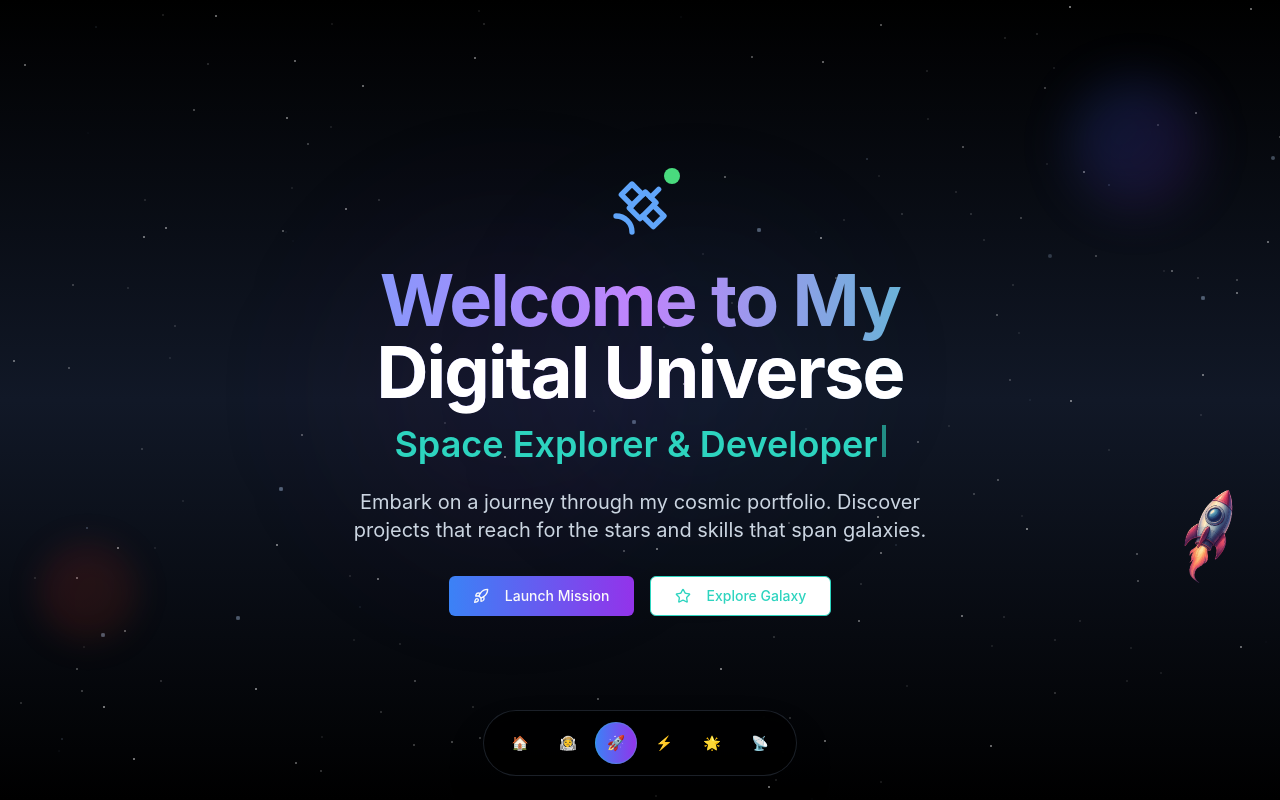
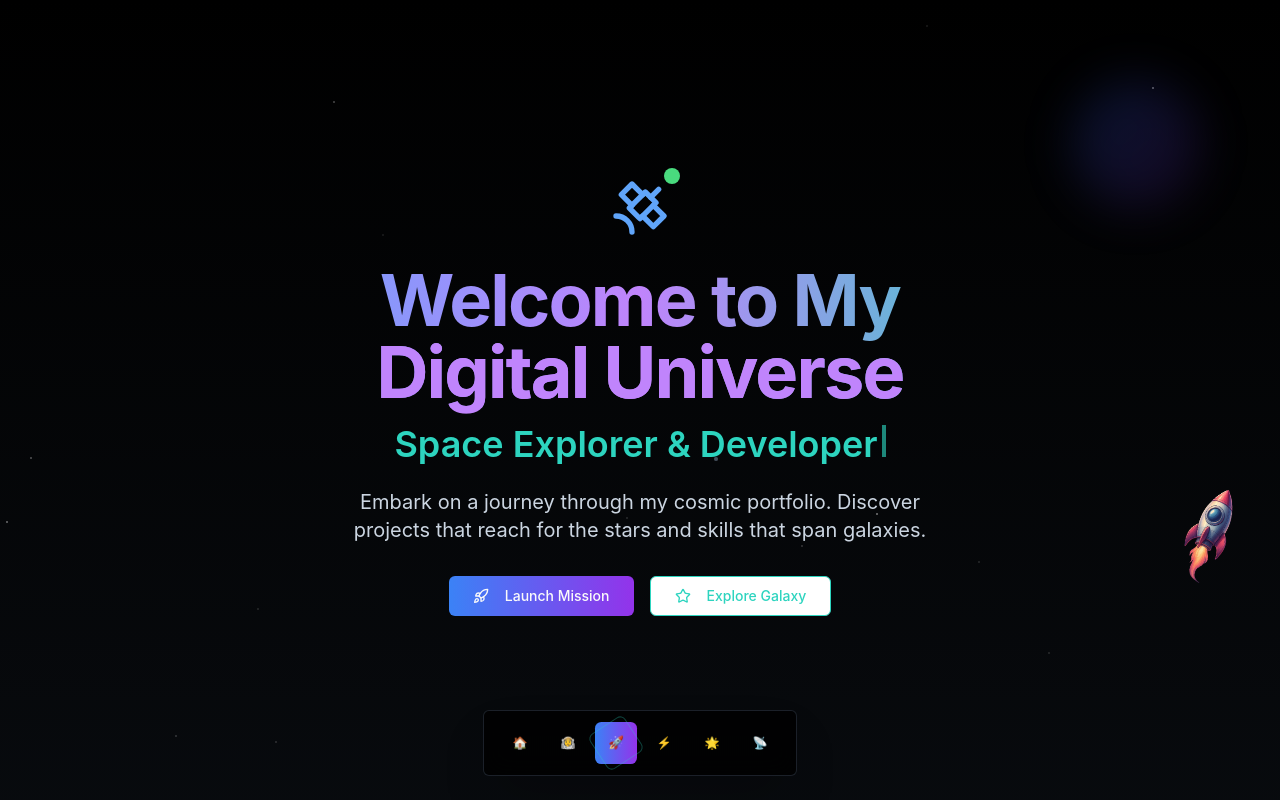
Before and after one commit to kushalsdesk/space_port, a Next.js app: page / in a window 1280 px wide. Shown: the top 800 px of the page. Built offline with nearby package versions, Linux system fonts and the light colour scheme.

Commit message:
redesined navbar icons and styling

```diff
--- a/app/globals.css
+++ b/app/globals.css
@@ -3,10 +3,27 @@
 @tailwind utilities;
 
 body {
-  font-family: -apple-system, BlinkMacSystemFont, "Segoe UI", "Roboto", "Oxygen", "Ubuntu", "Cantarell", "Fira Sans",
-    "Droid Sans", "Helvetica Neue", sans-serif;
+    font-family:
+        -apple-system, BlinkMacSystemFont, "Segoe UI", "Roboto", "Oxygen",
+        "Ubuntu", "Cantarell", "Fira Sans", "Droid Sans", "Helvetica Neue",
+        sans-serif;
     -webkit-font-smoothing: antialiased;
     -moz-osx-font-smoothing: grayscale;
+    /* Prevent mobile viewport issues */
+    overflow-x: hidden;
+}
+
+/* Fix for mobile viewport height issues */
+html {
+    height: 100%;
+    height: -webkit-fill-available;
+}
+
+body {
+    min-height: 100vh;
+    min-height: -webkit-fill-available;
+    /* Use CSS custom property for consistent viewport height */
+    min-height: calc(var(--vh, 1vh) * 100);
 }
 
 @layer utilities {
@@ -28,6 +45,19 @@ body {
     .focus-visible:focus-visible {
         outline: 2px solid #06b6d4;
         outline-offset: 2px;
+    }
+
+    /* Mobile viewport fix utilities */
+    .min-h-screen-mobile {
+        min-height: 100vh;
+        min-height: -webkit-fill-available;
+        min-height: calc(var(--vh, 1vh) * 100);
+    }
+
+    .h-screen-mobile {
+        height: 100vh;
+        height: -webkit-fill-available;
+        height: calc(var(--vh, 1vh) * 100);
     }
 }
 
@@ -182,3 +212,17 @@ body {
         border-color: rgb(255 255 255 / 0.3);
     }
 }
+
+/* Mobile-specific fixes */
+@media screen and (max-width: 768px) {
+    /* Prevent horizontal scroll on mobile */
+    body {
+        overflow-x: hidden;
+    }
+
+    /* Ensure fixed backgrounds work properly on mobile */
+    .fixed {
+        -webkit-transform: translateZ(0);
+        transform: translateZ(0);
+    }
+}
--- a/components/fixed-space-background.tsx
+++ b/components/fixed-space-background.tsx
@@ -1,10 +1,67 @@
-"use client"
+"use client";
 
-import { motion } from "framer-motion"
+import { motion } from "framer-motion";
+import { useEffect, useState } from "react";
 
 export default function FixedSpaceBackground() {
+  const [viewportHeight, setViewportHeight] = useState("100vh");
+
+  useEffect(() => {
+    const updateViewportHeight = () => {
+      // Use the actual viewport height, accounting for mobile browser UI
+      const vh = window.innerHeight;
+      setViewportHeight(`${vh}px`);
+
+      // Also set CSS custom property for consistent use
+      document.documentElement.style.setProperty("--vh", `${vh * 0.01}px`);
+    };
+
+    // Initial set
+    updateViewportHeight();
+
+    // Update on resize and orientation change
+    window.addEventListener("resize", updateViewportHeight);
+    window.addEventListener("orientationchange", updateViewportHeight);
+
+    // Also update on scroll for mobile browsers that change viewport height
+    let ticking = false;
+    const handleScroll = () => {
+      if (!ticking) {
+        requestAnimationFrame(() => {
+          updateViewportHeight();
+          ticking = false;
+        });
+        ticking = true;
+      }
+    };
+
+    window.addEventListener("scroll", handleScroll, { passive: true });
+
+    return () => {
+      window.removeEventListener("resize", updateViewportHeight);
+      window.removeEventListener("orientationchange", updateViewportHeight);
+      window.removeEventListener("scroll", handleScroll);
+    };
+  }, []);
+
   return (
-    <div className="fixed inset-0 z-0 bg-gradient-to-b from-black via-gray-900 to-black">
+    <div
+      className="fixed inset-0 z-0"
+      style={{
+        background:
+          "linear-gradient(to bottom, #000000 0%, #1f2937 50%, #000000 100%)",
+        minHeight: viewportHeight,
+        height: viewportHeight,
+        // Ensure it covers beyond viewport boundaries
+        top: 0,
+        left: 0,
+        right: 0,
+        bottom: 0,
+        // Add extra coverage for mobile viewport changes
+        paddingBottom: "20vh",
+        marginBottom: "-20vh",
+      }}
+    >
       {/* Static blinking stars - optimized for performance */}
       {[...Array(150)].map((_, i) => (
         <motion.div
@@ -12,7 +69,7 @@ export default function FixedSpaceBackground() {
           className="absolute w-0.5 h-0.5 bg-white rounded-full"
           style={{
             left: `${Math.random() * 100}%`,
-            top: `${Math.random() * 100}%`,
+            top: `${Math.random() * 120}%`, // Extended beyond 100% for mobile coverage
             willChange: "opacity, transform",
           }}
           animate={{
@@ -35,7 +92,7 @@ export default function FixedSpaceBackground() {
           className="absolute w-1 h-1 bg-blue-200 rounded-full"
           style={{
             left: `${Math.random() * 100}%`,
-            top: `${Math.random() * 100}%`,
+            top: `${Math.random() * 120}%`, // Extended beyond 100% for mobile coverage
             willChange: "opacity, transform",
           }}
           animate={{
@@ -51,13 +108,19 @@ export default function FixedSpaceBackground() {
         />
       ))}
 
-      {/* Static nebula effects */}
+      {/* Static nebula effects - extended for mobile */}
       <div className="absolute top-1/4 left-1/4 w-64 h-64 sm:w-96 sm:h-96 bg-gradient-radial from-purple-900/10 to-transparent rounded-full blur-3xl" />
       <div className="absolute bottom-1/3 right-1/3 w-48 h-48 sm:w-80 sm:h-80 bg-gradient-radial from-blue-900/10 to-transparent rounded-full blur-3xl" />
 
-      {/* Static planets - responsive sizes */}
+      {/* Additional nebula for bottom coverage on mobile */}
+      <div className="absolute bottom-0 left-1/2 -translate-x-1/2 w-96 h-96 bg-gradient-radial from-purple-900/5 to-transparent rounded-full blur-3xl" />
+
+      {/* Static planets - responsive sizes with extended positioning */}
       <div className="absolute top-10 sm:top-20 right-10 sm:right-20 w-16 h-16 sm:w-32 sm:h-32 rounded-full bg-gradient-to-br from-blue-600/20 to-purple-800/20 blur-xl" />
       <div className="absolute bottom-20 sm:bottom-40 left-5 sm:left-10 w-12 h-12 sm:w-24 sm:h-24 rounded-full bg-gradient-to-br from-red-600/15 to-orange-800/15 blur-lg" />
+
+      {/* Additional planet for bottom coverage */}
+      <div className="absolute bottom-5 right-1/3 w-8 h-8 sm:w-16 sm:h-16 rounded-full bg-gradient-to-br from-green-600/10 to-teal-800/10 blur-lg" />
     </div>
-  )
+  );
 }
--- a/components/space-hero.tsx
+++ b/components/space-hero.tsx
@@ -1,27 +1,27 @@
-"use client"
+"use client";
 
-import { useEffect, useState } from "react"
-import { motion } from "framer-motion"
-import { Rocket, Satellite, Star } from "lucide-react"
-import { Button } from "@/components/ui/button"
+import { useEffect, useState } from "react";
+import { motion } from "framer-motion";
+import { Rocket, Satellite, Star } from "lucide-react";
+import { Button } from "@/components/ui/button";
 
 export default function SpaceHero() {
-  const [typedText, setTypedText] = useState("")
-  const fullText = "Space Explorer & Developer"
+  const [typedText, setTypedText] = useState("");
+  const fullText = "Space Explorer & Developer";
 
   useEffect(() => {
-    let currentIndex = 0
+    let currentIndex = 0;
     const typingInterval = setInterval(() => {
       if (currentIndex <= fullText.length) {
-        setTypedText(fullText.substring(0, currentIndex))
-        currentIndex++
+        setTypedText(fullText.substring(0, currentIndex));
+        currentIndex++;
       } else {
-        clearInterval(typingInterval)
+        clearInterval(typingInterval);
       }
-    }, 100)
+    }, 100);
 
-    return () => clearInterval(typingInterval)
-  }, [])
+    return () => clearInterval(typingInterval);
+  }, []);
 
   return (
     <section
@@ -53,7 +53,7 @@ export default function SpaceHero() {
         >
           Welcome to My
           <br />
-          <span className="text-white">Digital Universe</span>
+          <span className="text-purple-400">Digital Universe</span>
         </motion.h1>
 
         <motion.h2
@@ -72,8 +72,8 @@ export default function SpaceHero() {
           animate={{ y: 0, opacity: 1 }}
           transition={{ duration: 0.8, delay: 0.8 }}
         >
-          Embark on a journey through my cosmic portfolio. Discover projects that reach for the stars and skills that
-          span galaxies.
+          Embark on a journey through my cosmic portfolio. Discover projects
+          that reach for the stars and skills that span galaxies.
         </motion.p>
 
         <motion.div
@@ -88,7 +88,7 @@ export default function SpaceHero() {
           </Button>
           <Button
             variant="outline"
-            className="w-full sm:w-auto border-teal-400 text-teal-400 hover:bg-teal-400/10 px-6 py-3"
+            className="w-full sm:w-auto border-teal-400 text-teal-400 hover:bg-teal-400/10 hover:text-white px-6 py-3"
           >
             <Star className="mr-2 h-4 w-4" />
             Explore Galaxy
@@ -96,5 +96,5 @@ export default function SpaceHero() {
         </motion.div>
       </div>
     </section>
-  )
+  );
 }
--- a/components/space-navigation.tsx
+++ b/components/space-navigation.tsx
@@ -1,8 +1,8 @@
-"use client"
+"use client";
 
-import { useState, useEffect } from "react"
-import Link from "next/link"
-import { motion } from "framer-motion"
+import { useState, useEffect } from "react";
+import Link from "next/link";
+import { motion } from "framer-motion";
 
 const navItems = [
   { name: "Home", href: "#home", planet: "🏠" },
@@ -11,33 +11,33 @@ const navItems = [
   { name: "Skills", href: "#skills", planet: "⚡" },
   { name: "Projects", href: "#projects", planet: "🌟" },
   { name: "Contact", href: "#contact", planet: "📡" },
-]
+];
 
 export default function SpaceNavigation() {
-  const [activeSection, setActiveSection] = useState("home")
+  const [activeSection, setActiveSection] = useState("home");
 
   useEffect(() => {
     const handleScroll = () => {
       // Update active section
-      const sections = navItems.map((item) => item.href.substring(1))
+      const sections = navItems.map((item) => item.href.substring(1));
       for (const section of sections.reverse()) {
-        const element = document.getElementById(section)
+        const element = document.getElementById(section);
         if (element) {
-          const rect = element.getBoundingClientRect()
+          const rect = element.getBoundingClientRect();
           if (rect.top <= window.innerHeight * 0.5) {
-            setActiveSection(section)
-            break
+            setActiveSection(section);
+            break;
           }
         }
       }
-    }
+    };
 
-    window.addEventListener("scroll", handleScroll, { passive: true })
-    return () => window.removeEventListener("scroll", handleScroll)
-  }, [])
+    window.addEventListener("scroll", handleScroll, { passive: true });
+    return () => window.removeEventListener("scroll", handleScroll);
+  }, []);
 
   return (
-    <div className="fixed bottom-6 left-1/2 transform -translate-x-1/2 z-50">
+    <div className="fixed bottom-6 mx-auto w-full z-50">
       <motion.nav
         className="flex justify-center"
         initial={{ y: 100, opacity: 0 }}
@@ -45,13 +45,13 @@ export default function SpaceNavigation() {
         transition={{ delay: 0.5, duration: 0.5 }}
       >
         <motion.div
-          className="flex items-center gap-1 sm:gap-2 rounded-full bg-black/80 backdrop-blur-md border border-gray-700/50 px-2 sm:px-4 py-2 sm:py-3 shadow-2xl"
+          className="flex items-center gap-1 sm:gap-2 rounded-md bg-black/80 backdrop-blur-md border border-gray-700/50 px-2 sm:px-4 py-2 sm:py-3 shadow-2xl"
           layout
         >
           {navItems.map((item) => (
             <Link key={item.name} href={item.href}>
               <motion.div
-                className={`relative flex h-8 w-8 sm:h-10 sm:w-10 items-center justify-center rounded-full transition-all duration-300 ${
+                className={`relative flex h-12 w-12 sm:h-10 sm:w-10 items-center justify-center rounded-md transition-all duration-300 ${
                   activeSection === item.href.substring(1)
                     ? "bg-gradient-to-r from-blue-500 to-purple-600 text-white scale-105"
                     : "text-slate-400 hover:text-white hover:bg-gray-800/50"
@@ -60,14 +60,18 @@ export default function SpaceNavigation() {
                 whileTap={{ scale: 0.95 }}
                 title={item.name}
               >
-                <span className="text-xs sm:text-sm">{item.planet}</span>
+                <span className="text-xs sm:text-md">{item.planet}</span>
 
                 {/* Orbital ring for active item */}
                 {activeSection === item.href.substring(1) && (
                   <motion.div
-                    className="absolute inset-0 border border-teal-400/30 rounded-full"
+                    className="absolute inset-0 border border-teal-400/30 rounded-md"
                     animate={{ rotate: 360 }}
-                    transition={{ duration: 3, repeat: Number.POSITIVE_INFINITY, ease: "linear" }}
+                    transition={{
+                      duration: 3,
+                      repeat: Number.POSITIVE_INFINITY,
+                      ease: "linear",
+                    }}
                   />
                 )}
               </motion.div>
@@ -76,5 +80,5 @@ export default function SpaceNavigation() {
         </motion.div>
       </motion.nav>
     </div>
-  )
+  );
 }
```
Also changed, not shown: components/space-skills.tsx (+20 -4 lines). Lines whose indentation alone changed are shown as unchanged.
